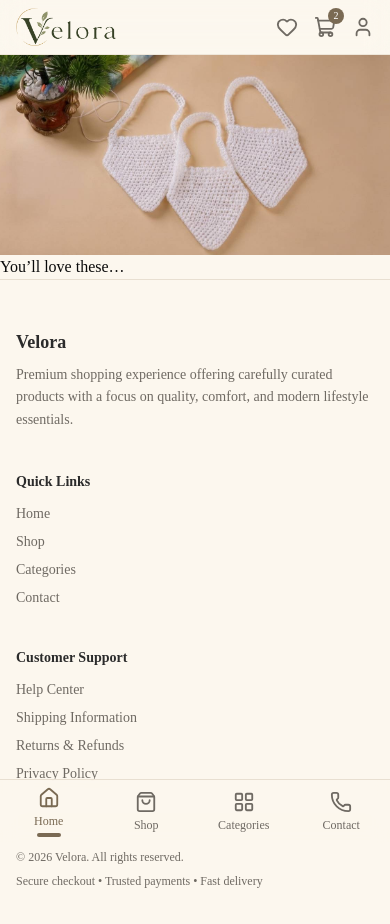
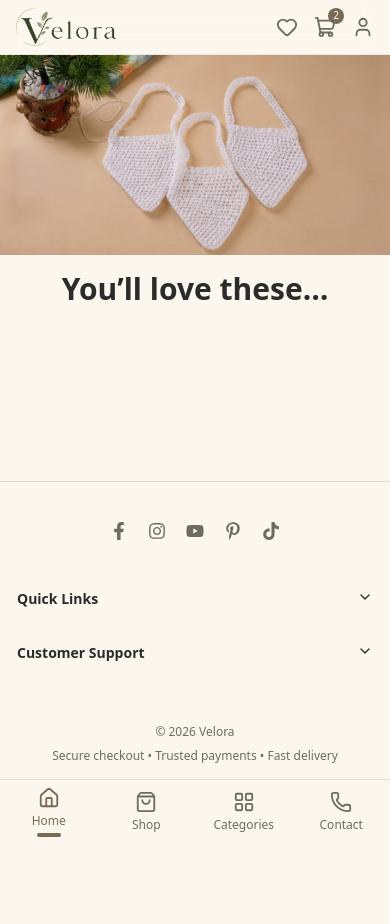
Before and after one commit to Niaz-Tan/Velora, a Next.js app: page / in a window 390 px wide. Shown: the top 924 px of the page. After the commit the page ends 844 px from the top, so only its background shows below. Built offline with nearby package versions, Linux system fonts and the light colour scheme.

Commit message:
feat: full complete responsive premium footer desing doen, added new library react-icons, cahnge has been made to home page

```diff
--- /dev/null
+++ b/app/(main)/_components/homePage/HomeBanner.js
@@ -0,0 +1,17 @@
+import Image from "next/image";
+
+const HomeBanner = () => {
+  return (
+    <div className="relative w-full h-[200px] sm:h-[300px] md:h-[400px] lg:h-[500px] xl:h-[600px] overflow-hidden">
+      <Image
+        src="/pouchBanner.jpg"
+        alt="banner"
+        fill
+        priority
+        className="object-cover"
+      />
+    </div>
+  );
+};
+
+export default HomeBanner;
--- a/app/(main)/page.js
+++ b/app/(main)/page.js
@@ -1,18 +1,15 @@
-import Image from "next/image";
+import HomeBanner from "./_components/homePage/HomeBanner";
 
 export default function Banner() {
   return (
-    <>
-    <div className="relative w-full h-[200px] sm:h-[300px] md:h-[400px] lg:h-[500px] xl:h-[600px] overflow-hidden">
-      <Image
-        src="/pouchBanner.jpg"
-        alt="banner"
-        fill
-        priority
-        className="object-cover"
-      />
+    <div>
+      <HomeBanner />
+      <p className="text-center py-4 font-extrabold text-3xl text-[#2b2b2b]">
+        You’ll love these…
+      </p>
+      <div>
+
+      </div>
     </div>
-    <p>You’ll love these…</p>
-    </>
   );
 }
--- a/app/globals.css
+++ b/app/globals.css
@@ -2,7 +2,7 @@
 @import "tw-animate-css";
 @import "shadcn/tailwind.css";
 
-@custom-variant dark (&:is(.dark *));
+/* @custom-variant dark (&:is(.dark *));
 
 :root {
   --text-primary: #2b2b2b;
@@ -53,162 +53,4 @@
   --sidebar-accent-foreground: oklch(0.205 0 0);
   --sidebar-border: oklch(0.922 0 0);
   --sidebar-ring: oklch(0.708 0 0);
-}
-
-@theme inline {
-  --font-heading: var(--font-sans);
-
-  --font-sans: var(--font-sans);
-
-  --color-sidebar-ring: var(--sidebar-ring);
-
-  --color-sidebar-border: var(--sidebar-border);
-
-  --color-sidebar-accent-foreground: var(--sidebar-accent-foreground);
-
-  --color-sidebar-accent: var(--sidebar-accent);
-
-  --color-sidebar-primary-foreground: var(--sidebar-primary-foreground);
-
-  --color-sidebar-primary: var(--sidebar-primary);
-
-  --color-sidebar-foreground: var(--sidebar-foreground);
-
-  --color-sidebar: var(--sidebar);
-
-  --color-chart-5: var(--chart-5);
-
-  --color-chart-4: var(--chart-4);
-
-  --color-chart-3: var(--chart-3);
-
-  --color-chart-2: var(--chart-2);
-
-  --color-chart-1: var(--chart-1);
-
-  --color-ring: var(--ring);
-
-  --color-input: var(--input);
-
-  --color-border: var(--border);
-
-  --color-destructive: var(--destructive);
-
-  --color-accent-foreground: var(--accent-foreground);
-
-  --color-accent: var(--accent);
-
-  --color-muted-foreground: var(--muted-foreground);
-
-  --color-muted: var(--muted);
-
-  --color-secondary-foreground: var(--secondary-foreground);
-
-  --color-secondary: var(--secondary);
-
-  --color-primary-foreground: var(--primary-foreground);
-
-  --color-primary: var(--primary);
-
-  --color-popover-foreground: var(--popover-foreground);
-
-  --color-popover: var(--popover);
-
-  --color-card-foreground: var(--card-foreground);
-
-  --color-card: var(--card);
-
-  --color-foreground: var(--foreground);
-
-  --color-background: var(--background);
-
-  --radius-sm: calc(var(--radius) * 0.6);
-
-  --radius-md: calc(var(--radius) * 0.8);
-
-  --radius-lg: var(--radius);
-
-  --radius-xl: calc(var(--radius) * 1.4);
-
-  --radius-2xl: calc(var(--radius) * 1.8);
-
-  --radius-3xl: calc(var(--radius) * 2.2);
-
-  --radius-4xl: calc(var(--radius) * 2.6);
-}
-
-.dark {
-  --background: oklch(0.145 0 0);
-
-  --foreground: oklch(0.985 0 0);
-
-  --card: oklch(0.205 0 0);
-
-  --card-foreground: oklch(0.985 0 0);
-
-  --popover: oklch(0.205 0 0);
-
-  --popover-foreground: oklch(0.985 0 0);
-
-  --primary: oklch(0.922 0 0);
-
-  --primary-foreground: oklch(0.205 0 0);
-
-  --secondary: oklch(0.269 0 0);
-
-  --secondary-foreground: oklch(0.985 0 0);
-
-  --muted: oklch(0.269 0 0);
-
-  --muted-foreground: oklch(0.708 0 0);
-
-  --accent: oklch(0.269 0 0);
-
-  --accent-foreground: oklch(0.985 0 0);
-
-  --destructive: oklch(0.704 0.191 22.216);
-
-  --border: oklch(1 0 0 / 10%);
-
-  --input: oklch(1 0 0 / 15%);
-
-  --ring: oklch(0.556 0 0);
-
-  --chart-1: oklch(0.87 0 0);
-
-  --chart-2: oklch(0.556 0 0);
-
-  --chart-3: oklch(0.439 0 0);
-
-  --chart-4: oklch(0.371 0 0);
-
-  --chart-5: oklch(0.269 0 0);
-
-  --sidebar: oklch(0.205 0 0);
-
-  --sidebar-foreground: oklch(0.985 0 0);
-
-  --sidebar-primary: oklch(0.488 0.243 264.376);
-
-  --sidebar-primary-foreground: oklch(0.985 0 0);
-
-  --sidebar-accent: oklch(0.269 0 0);
-
-  --sidebar-accent-foreground: oklch(0.985 0 0);
-
-  --sidebar-border: oklch(1 0 0 / 10%);
-
-  --sidebar-ring: oklch(0.556 0 0);
-}
-
-@layer base {
-  * {
-    @apply border-border outline-ring/50;
-  }
-  body {
-    @apply bg-background text-foreground;
-  }
-  html {
-    @apply font-sans;
-  }
-}
+} */
--- a/components/Footer.js
+++ b/components/Footer.js
@@ -1,22 +1,133 @@
+"use client";
+
 import Link from "next/link";
+
+import {
+  FaFacebookF,
+  FaInstagram,
+  FaPinterestP,
+  FaTiktok,
+  FaYoutube,
+} from "react-icons/fa";
+
+import {
+  Accordion,
+  AccordionContent,
+  AccordionItem,
+  AccordionTrigger,
+} from "@/components/ui/accordion";
 
 export default function Footer() {
   return (
     <footer className="border-t border-[#E8DFD1] bg-[#FCF7EE]">
-      <div className="mx-auto max-w-6xl px-4 py-12">
-        {/* GRID */}
-        <div className="grid gap-10 md:grid-cols-3">
+      <div className="mx-auto max-w-6xl px-4 py-10">
+        {/* SOCIAL ICONS */}
+        <div className="flex items-center justify-center gap-5 pb-6">
+          <Link href="#">
+            <FaFacebookF
+              size={18}
+              className="text-[#6F6A63] transition hover:text-[#7A6A53]"
+            />
+          </Link>
+
+          <Link href="#">
+            <FaInstagram
+              size={18}
+              className="text-[#6F6A63] transition hover:text-[#7A6A53]"
+            />
+          </Link>
+
+          <Link href="#">
+            <FaYoutube
+              size={18}
+              className="text-[#6F6A63] transition hover:text-[#7A6A53]"
+            />
+          </Link>
+
+          <Link href="#">
+            <FaPinterestP
+              size={18}
+              className="text-[#6F6A63] transition hover:text-[#7A6A53]"
+            />
+          </Link>
+
+          <Link href="#">
+            <FaTiktok
+              size={18}
+              className="text-[#6F6A63] transition hover:text-[#7A6A53]"
+            />
+          </Link>
+        </div>
+
+        {/* MOBILE FOOTER */}
+        <div className="mt-2 md:hidden">
+          <Accordion type="single" collapsible>
+            {/* QUICK LINKS */}
+            <AccordionItem value="quick-links" className="border-none">
+              <AccordionTrigger className="py-4 text-sm font-semibold text-[#2B2B2B] hover:no-underline">
+                Quick Links
+              </AccordionTrigger>
+
+              <AccordionContent>
+                <div className="flex flex-col gap-3 pb-2 text-sm text-[#6F6A63]">
+                  <Link href="/">Home</Link>
+
+                  <Link href="/shop">Shop</Link>
+
+                  <Link href="/categories">Categories</Link>
+
+                  <Link href="/contact">Contact</Link>
+                </div>
+              </AccordionContent>
+            </AccordionItem>
+
+            {/* SUPPORT */}
+            <AccordionItem value="support" className="border-none">
+              <AccordionTrigger className="py-4 text-sm font-semibold text-[#2B2B2B] hover:no-underline">
+                Customer Support
+              </AccordionTrigger>
+
+              <AccordionContent>
+                <div className="flex flex-col gap-3 pb-2 text-sm text-[#6F6A63]">
+                  <Link href="/help">Help Center</Link>
+
+                  <Link href="/shipping">Shipping Information</Link>
+
+                  <Link href="/returns">Returns & Refunds</Link>
+
+                  <Link href="/privacy">Privacy Policy</Link>
+                </div>
+              </AccordionContent>
+            </AccordionItem>
+          </Accordion>
+
+          {/* MOBILE BOTTOM */}
+          <div className="mt-6 pt-5 pb-10 text-center">
+            <p className="text-xs text-[#6F6A63]">
+              © {new Date().getFullYear()} Velora
+            </p>
+
+            <p className="mt-2 text-xs text-[#6F6A63]">
+              Secure checkout • Trusted payments • Fast delivery
+            </p>
+          </div>
+        </div>
+
+        {/* DESKTOP FOOTER */}
+        <div className="hidden md:block">
+          <div className="grid gap-10 pt-8 md:grid-cols-3">
             {/* BRAND */}
             <div>
               <h2 className="text-lg font-semibold text-[#2B2B2B]">Velora</h2>
 
               <p className="mt-2 text-sm leading-relaxed text-[#6F6A63]">
                 Premium shopping experience offering carefully curated products
-              with a focus on quality, comfort, and modern lifestyle essentials.
+                with a focus on quality, comfort, and modern lifestyle
+                essentials.
               </p>
             </div>
 
-          {/* QUICK LINKS */}
+            {/* LINKS */}
             <div>
               <h3 className="text-sm font-semibold text-[#2B2B2B]">
                 Quick Links
@@ -26,12 +137,15 @@ export default function Footer() {
                 <li>
                   <Link href="/">Home</Link>
                 </li>
+
                 <li>
                   <Link href="/shop">Shop</Link>
                 </li>
+
                 <li>
                   <Link href="/categories">Categories</Link>
                 </li>
+
                 <li>
                   <Link href="/contact">Contact</Link>
                 </li>
@@ -48,12 +162,15 @@ export default function Footer() {
                 <li>
                   <Link href="/help">Help Center</Link>
                 </li>
+
                 <li>
                   <Link href="/shipping">Shipping Information</Link>
                 </li>
+
                 <li>
                   <Link href="/returns">Returns & Refunds</Link>
                 </li>
+
                 <li>
                   <Link href="/privacy">Privacy Policy</Link>
                 </li>
@@ -61,8 +178,8 @@ export default function Footer() {
             </div>
           </div>
 
-        {/* BOTTOM BAR */}
-        <div className="mt-10 border-t border-[#E8DFD1] pt-6 flex flex-col gap-2 md:flex-row md:justify-between">
+          {/* DESKTOP BOTTOM */}
+          <div className="mt-10 flex flex-col gap-2 border-t border-[#E8DFD1] pt-6 md:flex-row md:justify-between">
             <p className="text-xs text-[#6F6A63]">
               © {new Date().getFullYear()} Velora. All rights reserved.
             </p>
@@ -72,6 +189,7 @@ export default function Footer() {
             </p>
           </div>
         </div>
+      </div>
     </footer>
   );
 }
--- /dev/null
+++ b/components/ui/accordion.jsx
@@ -0,0 +1,80 @@
+"use client"
+
+import * as React from "react"
+import { Accordion as AccordionPrimitive } from "radix-ui"
+
+import { cn } from "@/lib/utils"
+import { ChevronDownIcon, ChevronUpIcon } from "lucide-react"
+
+function Accordion({
+  className,
+  ...props
+}) {
+  return (
+    <AccordionPrimitive.Root
+      data-slot="accordion"
+      className={cn("flex w-full flex-col", className)}
+      {...props} />
+  );
+}
+
+function AccordionItem({
+  className,
+  ...props
+}) {
+  return (
+    <AccordionPrimitive.Item
+      data-slot="accordion-item"
+      className={cn("not-last:border-b", className)}
+      {...props} />
+  );
+}
+
+function AccordionTrigger({
+  className,
+  children,
+  ...props
+}) {
+  return (
+    <AccordionPrimitive.Header className="flex">
+      <AccordionPrimitive.Trigger
+        data-slot="accordion-trigger"
+        className={cn(
+          "group/accordion-trigger relative flex flex-1 items-start justify-between rounded-lg border border-transparent py-2.5 text-left text-sm font-medium transition-all outline-none hover:underline focus-visible:border-ring focus-visible:ring-3 focus-visible:ring-ring/50 focus-visible:after:border-ring disabled:pointer-events-none disabled:opacity-50 **:data-[slot=accordion-trigger-icon]:ml-auto **:data-[slot=accordion-trigger-icon]:size-4 **:data-[slot=accordion-trigger-icon]:text-muted-foreground",
+          className
+        )}
+        {...props}>
+        {children}
+        <ChevronDownIcon
+          data-slot="accordion-trigger-icon"
+          className="pointer-events-none shrink-0 group-aria-expanded/accordion-trigger:hidden" />
+        <ChevronUpIcon
+          data-slot="accordion-trigger-icon"
+          className="pointer-events-none hidden shrink-0 group-aria-expanded/accordion-trigger:inline" />
+      </AccordionPrimitive.Trigger>
+    </AccordionPrimitive.Header>
+  );
+}
+
+function AccordionContent({
+  className,
+  children,
+  ...props
+}) {
+  return (
+    <AccordionPrimitive.Content
+      data-slot="accordion-content"
+      className="overflow-hidden text-sm data-open:animate-accordion-down data-closed:animate-accordion-up"
+      {...props}>
+      <div
+        className={cn(
+          "h-(--radix-accordion-content-height) pt-0 pb-2.5 [&_a]:underline [&_a]:underline-offset-3 [&_a]:hover:text-foreground [&_p:not(:last-child)]:mb-4",
+          className
+        )}>
+        {children}
+      </div>
+    </AccordionPrimitive.Content>
+  );
+}
+
+export { Accordion, AccordionItem, AccordionTrigger, AccordionContent }
--- a/package.json
+++ b/package.json
@@ -17,6 +17,7 @@
     "radix-ui": "^1.4.3",
     "react": "19.2.4",
     "react-dom": "19.2.4",
+    "react-icons": "^5.6.0",
     "shadcn": "^4.8.2",
     "tailwind-merge": "^3.6.0",
     "tw-animate-css": "^1.4.0"
```
Also changed, not shown: 1 other file (tests, documents, lock files or other folders). Lines whose indentation alone changed are shown as unchanged.
